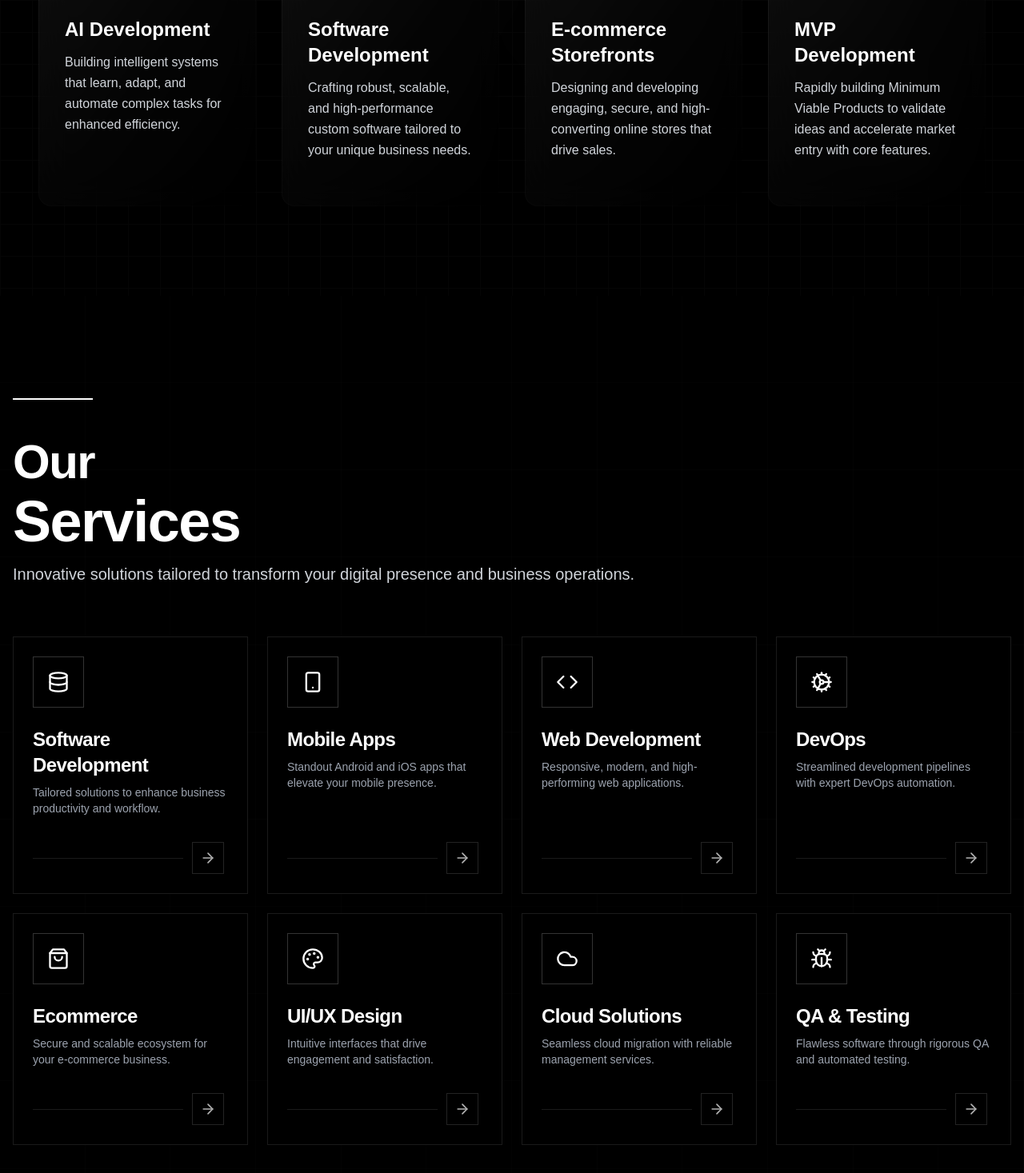
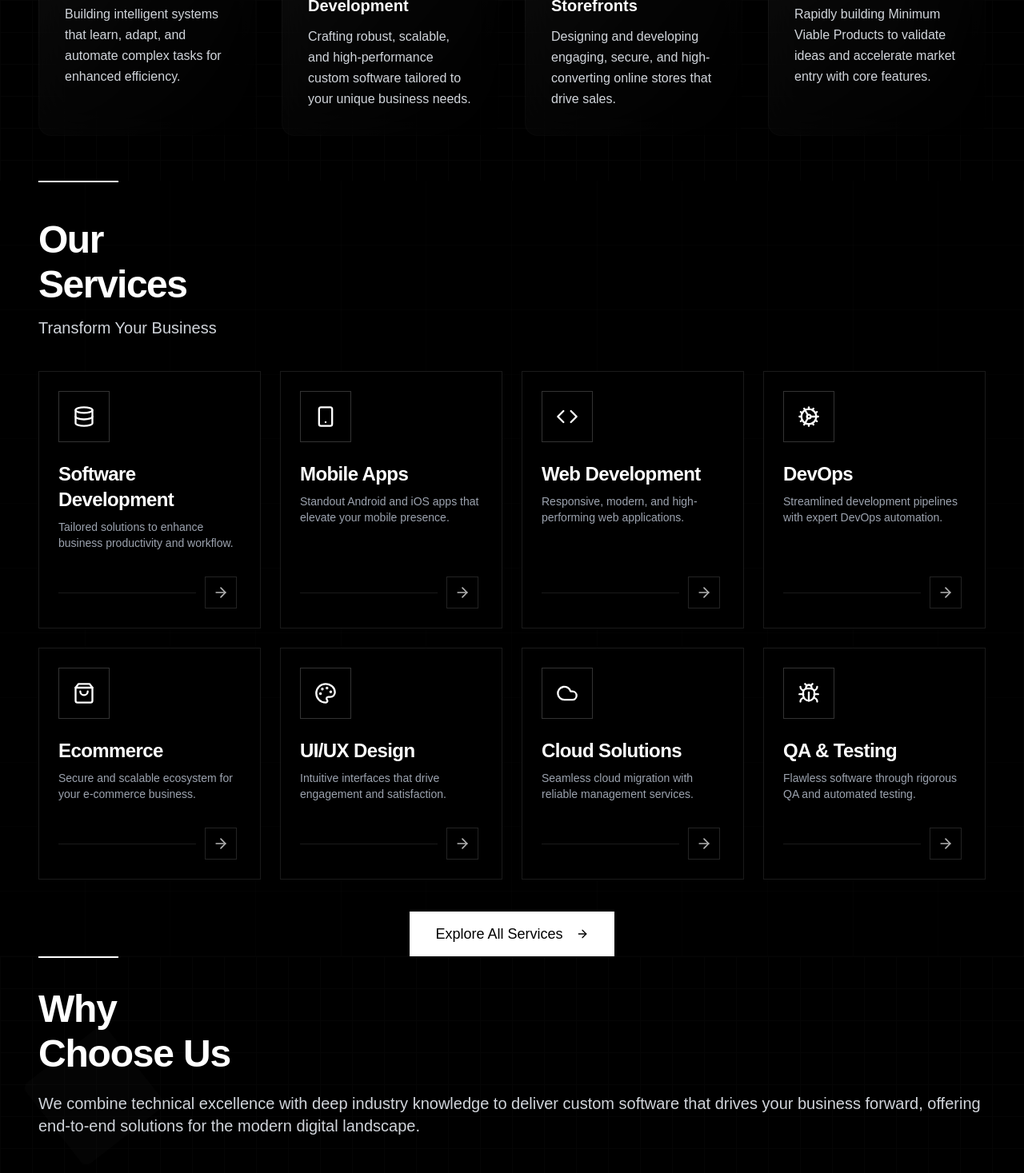
Before and after one commit to muhammadalizkhan/asyncdev.ai, a Next.js app: page / in a window 1280 px wide. Shown: the part 1330-2797 px from the top of the page at 80% size. Built offline with nearby package versions, Linux system fonts and the light colour scheme.

Commit message:
feat main page development

```diff
--- a/src/app/Our-Expertise/ourExperties.tsx
+++ b/src/app/Our-Expertise/ourExperties.tsx
@@ -16,12 +16,12 @@ const expertiseAreas = [
     icon: Code2,
   },
   {
-    title: "E-commerce Storefronts",
+    title: "eCommerce Storefronts",
     description: "Designing and developing engaging, secure, and high-converting online stores that drive sales.",
     icon: Store,
   },
   {
-    title: "MVP Development",
+    title: "MVPs Development",
     description:
       "Rapidly building Minimum Viable Products to validate ideas and accelerate market entry with core features.",
     icon: Lightbulb,
@@ -57,7 +57,7 @@ export default function OurExpertise() {
 
   return (
     <motion.section
-      className="relative bg-black py-20 lg:py-28 overflow-hidden"
+      className="relative bg-black py-10 lg:py-14 overflow-hidden"
       initial="hidden"
       whileInView="visible"
       viewport={{ once: true, margin: "-100px" }}
@@ -119,7 +119,7 @@ export default function OurExpertise() {
       </div>
 
       <div className="relative mx-auto max-w-7xl px-6 sm:px-8 lg:px-12">
-        <div className="text-center mb-16 lg:mb-20">
+        <div className="mb-16 lg:mb-20">
           <motion.div
             initial={{ opacity: 0, y: 20 }}
             whileInView={{ opacity: 1, y: 0 }}
@@ -164,14 +164,14 @@ export default function OurExpertise() {
                            transition-all duration-500 ease-out"
               >
                 <div className="relative z-10 h-full rounded-2xl bg-black/40 backdrop-blur-xl p-8 flex flex-col justify-between">
-                  <div className="mb-6">
+                  <div>
                     <div
-                      className="w-16 h-16 rounded-md bg-white/[0.1] border border-white/20 flex items-center justify-center mb-6
+                      className="w-16 h-16 round-md bg-white/[0.1] border border-white/20 flex items-center justify-center mb-6
                                     group-hover:bg-white/[0.18] group-hover:border-white/30 transition-all duration-300"
                     >
                       <IconComponent className="w-8 h-8 text-white group-hover:text-gray-100 transition-colors duration-300" />
                     </div>
-                    <h3 className="text-2xl font-bold text-white mb-3 group-hover:text-gray-100 transition-colors duration-300">
+                    <h3 className="text-xl font-bold text-white mb-3 group-hover:text-gray-100 transition-colors duration-300">
                       {expertise.title}
                     </h3>
                     <p className="text-base text-gray-300 leading-relaxed font-light">{expertise.description}</p>
--- a/src/app/components/ChooseUs/ChooseUs.tsx
+++ b/src/app/components/ChooseUs/ChooseUs.tsx
@@ -1,60 +1,148 @@
 "use client"
-
-import { useState } from "react"
 import { motion } from "framer-motion"
-import { ArrowRight, Code, Cpu, Gem, Globe, Layers, Zap } from "lucide-react"
+import { ArrowRight, Code, Cpu, Gem, Layers, Zap, ShoppingBag } from "lucide-react"
 import { Button } from "@/components/ui/button"
 
 const features = [
   {
     icon: Layers,
     title: "Scalable Architecture",
-    description: "Future-proof systems designed to grow seamlessly with your business needs.",
+    description:
+      "Future-proof systems designed to grow seamlessly with your business needs, ensuring long-term stability and performance.",
+    path: "#", // Placeholder link
   },
   {
     icon: Zap,
     title: "Rapid Delivery",
-    description: "Efficient development processes ensuring quick time-to-market without compromising quality.",
+    description:
+      "Efficient development processes ensuring quick time-to-market without compromising quality or innovation.",
+    path: "#", // Placeholder link
   },
   {
     icon: Gem,
     title: "Quality Assurance",
-    description: "Rigorous testing methodologies ensuring robust, reliable, and secure software solutions.",
+    description:
+      "Rigorous testing methodologies ensuring robust, reliable, and secure software solutions from inception to deployment.",
+    path: "#", // Placeholder link
+  },
+  {
+    icon: Cpu,
+    title: "Advanced AI Integration",
+    description:
+      "Leveraging cutting-edge AI and machine learning to automate processes, provide intelligent insights, and drive innovation.",
+    path: "#", // Placeholder link
+  },
+  {
+    icon: Code,
+    title: "Custom Software Solutions",
+    description:
+      "Tailored software built from the ground up to meet your unique operational demands and strategic objectives.",
+    path: "#", // Placeholder link
+  },
+  {
+    icon: ShoppingBag,
+    title: "End-to-End E-commerce",
+    description:
+      "Building high-converting online stores with seamless user experiences, robust backend systems, and integrated marketing tools.",
+    path: "#", // Placeholder link
   },
 ]
 
-const generateGridLines = (count: number) => {
-  return Array.from({ length: count }).map((_, i) => i)
-}
-
 export default function ChooseUs() {
-  const [hoveredFeature, setHoveredFeature] = useState<number | null>(null)
-
-  const horizontalLines = generateGridLines(12)
-  const verticalLines = generateGridLines(12)
+  const sectionVariants = {
+    hidden: { opacity: 0, y: 50 },
+    visible: {
+      opacity: 1,
+      y: 0,
+      transition: {
+        duration: 0.8,
+        ease: "easeOut",
+        staggerChildren: 0.1,
+      },
+    },
+  }
+  const featureItemVariants = {
+    hidden: { opacity: 0, y: 30 },
+    visible: {
+      opacity: 1,
+      y: 0,
+      transition: {
+        duration: 0.6,
+        ease: [0.25, 0.46, 0.45, 0.94],
+      },
+    },
+  }
 
   return (
-    <section className="relative py-24 md:py-32 overflow-hidden bg-black text-white">
-      <div className="absolute inset-0 overflow-hidden">
-        <div className="h-full w-full grid grid-cols-12 opacity-15">
-          {verticalLines.map((i) => (
-            <div key={i} className="border-r border-white/10 h-full"></div>
-          ))}
+    <motion.section
+      className="relative py-0 overflow-hidden bg-black text-white" // Removed vertical padding
+      initial="hidden"
+      whileInView="visible"
+      viewport={{ once: true, margin: "-100px" }}
+      variants={sectionVariants}
+    >
+      {/* Dynamic Background Elements */}
+      <div className="absolute inset-0">
+        <div className="h-full w-full opacity-[0.02]">
+          <div className="h-full w-full bg-[linear-gradient(to_right,#ffffff_1px,transparent_1px),linear-gradient(to_bottom,#ffffff_1px,transparent_1px)] bg-[size:40px_40px]" />
         </div>
-        <div className="absolute top-0 left-0 h-full w-full grid grid-rows-12 opacity-15">
-          {horizontalLines.map((i) => (
-            <div key={i} className="border-b border-white/10 w-full"></div>
-          ))}
-        </div>
+        <motion.div
+          className="absolute top-1/4 left-1/4 w-96 h-96 bg-white/5 rounded-full blur-3xl opacity-10"
+          animate={{
+            scale: [1, 1.05, 1],
+            opacity: [0.1, 0.15, 0.1],
+          }}
+          transition={{ duration: 8, repeat: Number.POSITIVE_INFINITY, ease: "easeInOut" }}
+        />
+        <motion.div
+          className="absolute bottom-1/4 right-1/4 w-96 h-96 bg-white/5 rounded-full blur-3xl opacity-10"
+          animate={{
+            scale: [1, 1.05, 1],
+            opacity: [0.1, 0.15, 0.1],
+          }}
+          transition={{ duration: 8, repeat: Number.POSITIVE_INFINITY, ease: "easeInOut", delay: 0.5 }}
+        />
+      </div>
+      <div className="absolute inset-0 pointer-events-none">
+        <motion.div
+          className="absolute top-[10%] left-[5%] w-32 h-32 bg-white/5 rounded-lg rotate-45 backdrop-blur-xl"
+          animate={{
+            y: [0, 30, 0],
+            x: [0, -15, 0],
+            rotate: [45, 55, 45],
+            opacity: [0.15, 0.3, 0.15],
+          }}
+          transition={{ duration: 10, repeat: Number.POSITIVE_INFINITY, ease: "easeInOut" }}
+        />
+        <motion.div
+          className="absolute bottom-[15%] right-[8%] w-36 h-36 bg-white/5 rounded-full backdrop-blur-xl"
+          style={{ clipPath: "polygon(50% 0%, 0% 100%, 100% 100%)" }}
+          animate={{
+            y: [0, -35, 0],
+            x: [0, 20, 0],
+            rotate: [0, 15, 0],
+            opacity: [0.15, 0.3, 0.15],
+          }}
+          transition={{ duration: 12, repeat: Number.POSITIVE_INFINITY, ease: "easeInOut", delay: 1 }}
+        />
+        <motion.div
+          className="absolute top-1/2 right-[10%] w-28 h-28 bg-white/5 rounded-full backdrop-blur-xl"
+          animate={{
+            y: [0, 20, 0],
+            x: [0, -15, 0],
+            opacity: [0.12, 0.25, 0.12],
+          }}
+          transition={{ duration: 9, repeat: Number.POSITIVE_INFINITY, ease: "easeInOut", delay: 0.5 }}
+        />
       </div>
 
-      <div className="container relative z-10 px-4 mx-auto">
+      <div className="container relative z-10 mx-auto max-w-7xl px-6 sm:px-8 lg:px-12">
         <motion.div
           initial={{ opacity: 0, y: 20 }}
           whileInView={{ opacity: 1, y: 0 }}
           transition={{ duration: 0.5 }}
           viewport={{ once: true }}
-          className="flex flex-col items-start mb-16 md:mb-24 max-w-3xl"
+          className="flex flex-col items-start mb-12 md:mb-16 max-w-3xl" // Adjusted bottom margin
         >
           <motion.div
             initial={{ width: 0 }}
@@ -62,63 +150,49 @@ export default function ChooseUs() {
             transition={{ duration: 0.8, delay: 0.2 }}
             className="h-[2px] bg-white mb-6 md:mb-8 max-w-[100px]"
           />
-          <h2 className="text-4xl md:text-5xl font-bold tracking-tight lg:text-6xl mb-6">
-            <span className="block">Why</span>
-            <span className="block text-5xl sm:text-6xl md:text-7xl font-extrabold mt-2">Choose Us</span>
+          <h2 className="text-4xl lg:text-5xl font-bold tracking-tight mb-6">
+            <span className="block text-5xl sm:text-5xl md:text-5xl font-extrabold mt-2">Why</span>
+            <span className="block text-5xl sm:text-5xl md:text-5xl font-extrabold mt-2">Choose Us</span>
           </h2>
           <p className="text-lg md:text-xl text-gray-300 max-w-2xl">
             We combine technical excellence with deep industry knowledge to deliver custom software that drives your
-            business forward.
+            business forward, offering end-to-end solutions for the modern digital landscape.
           </p>
         </motion.div>
-
-        <div className="grid grid-cols-1 md:grid-cols-2 lg:grid-cols-3 gap-x-8 gap-y-16">
+        <div className="grid grid-cols-1 lg:grid-cols-2 gap-x-16 gap-y-12">
           {features.map((feature, index) => {
             const Icon = feature.icon
             return (
               <motion.div
                 key={index}
-                initial={{ opacity: 0, y: 20 }}
-                whileInView={{ opacity: 1, y: 0 }}
-                transition={{ duration: 0.5, delay: index * 0.1 }}
-                viewport={{ once: true }}
-                className="relative"
-                onMouseEnter={() => setHoveredFeature(index)}
-                onMouseLeave={() => setHoveredFeature(null)}
+                variants={featureItemVariants}
+                initial="hidden"
+                whileInView="visible"
+                viewport={{ once: true, margin: "-50px" }}
+                className="group relative"
               >
                 <div className="flex flex-col">
-                  <div className="flex items-center mb-6 group">
-                    <div className="w-12 h-12 border border-white/20 flex items-center justify-center mr-4 transition-colors duration-300 group-hover:border-white/40">
-                      <Icon className="w-6 h-6 text-white" />
+                  <div className="flex items-center mb-4">
+                    <div className="w-18 h-18 rounded-lg bg-white/5 flex items-center justify-center mr-6">
+                      {" "}
+                      {/* Larger icon container */}
+                      <Icon className="w-9 h-9 text-white" /> {/* Larger icon */}
                     </div>
-                    <h3 className="text-2xl font-bold">{feature.title}</h3>
+                    <h3 className="text-2xl font-bold text-white">{feature.title}</h3> {/* Adjusted font size */}
                   </div>
-
-                  <p className="text-gray-400 mb-4">{feature.description}</p>
-
-                  <motion.div
-                    animate={{
-                      x: hoveredFeature === index ? 5 : 0,
-                      opacity: hoveredFeature === index ? 1 : 0.7,
-                    }}
-                    transition={{ duration: 0.3 }}
-                    className="flex items-center text-white/70 hover:text-white transition-colors duration-300 cursor-pointer"
-                  >
-                    <span className="text-sm font-medium mr-2">Learn more</span>
-                    <ArrowRight className="w-4 h-4" />
-                  </motion.div>
+                  <p className="text-base text-gray-400 mb-6 leading-relaxed">{feature.description}</p>{" "}
+                  {/* Adjusted font size */}
                 </div>
               </motion.div>
             )
           })}
         </div>
-
         <motion.div
           initial={{ opacity: 0, y: 20 }}
           whileInView={{ opacity: 1, y: 0 }}
           viewport={{ once: true }}
           transition={{ duration: 0.5, delay: 0.3 }}
-          className="flex justify-center mt-20"
+          className="flex justify-center mt-12 md:mt-16" // Adjusted top margin
         >
           <Button className="bg-white text-black hover:bg-gray-200 rounded-none px-8 py-7 text-lg font-medium group">
             Start Your Project
@@ -126,6 +200,6 @@ export default function ChooseUs() {
           </Button>
         </motion.div>
       </div>
-    </section>
+    </motion.section>
   )
 }
--- a/src/app/components/ServiceComponent/ServiceComponent.tsx
+++ b/src/app/components/ServiceComponent/ServiceComponent.tsx
@@ -60,7 +60,6 @@ const services = [
   },
 ]
 
-// Generate grid background lines
 const generateGridLines = (count: number) => {
   return Array.from({ length: count }).map((_, i) => i)
 }
@@ -70,7 +69,6 @@ const ServiceCard = ({ service, index }: { service: (typeof services)[0]; index:
   const shouldReduceMotion = useReducedMotion()
   const [isHovered, setIsHovered] = useState(false)
 
-  // Optimized animations
   const variants = {
     hidden: { opacity: 0, y: 20 },
     visible: {
@@ -117,7 +115,6 @@ const ServiceCard = ({ service, index }: { service: (typeof services)[0]; index:
             animate={{ opacity: isHovered ? 1 : 0 }}
             transition={{ duration: 0.3 }}
           />
-
           <div className="relative z-10 p-6 flex flex-col h-full">
             {/* Icon */}
             <div
@@ -128,13 +125,10 @@ const ServiceCard = ({ service, index }: { service: (typeof services)[0]; index:
             >
               <Icon className="w-7 h-7 text-white" />
             </div>
-
             <h3 className="mb-2 text-2xl font-semibold tracking-tight text-white transition-colors group-hover:text-white">
               {service.title}
             </h3>
-
             <p className="text-sm text-gray-400 mb-8">{service.description}</p>
-
             {/* Arrow - now part of the layout flow */}
             <div className="mt-auto flex justify-between items-center">
               <div className="h-[1px] bg-white/10 flex-grow mr-4 transition-all duration-300 group-hover:bg-white/30"></div>
@@ -156,7 +150,6 @@ const ServiceCard = ({ service, index }: { service: (typeof services)[0]; index:
   )
 }
 
-// Memoize the service card component
 const MemoizedServiceCard = React.memo(ServiceCard)
 
 export default function ServicesSection() {
@@ -164,25 +157,22 @@ export default function ServicesSection() {
   const shouldReduceMotion = useReducedMotion()
   const containerRef = useRef<HTMLDivElement>(null)
 
-  // Memoize the grid layout class
   const gridLayoutClass = useMemo(
     () => cn("grid gap-6", isMobile ? "grid-cols-1 sm:grid-cols-2" : "grid-cols-2 md:grid-cols-3 lg:grid-cols-4"),
     [isMobile],
   )
 
-  // Grid lines
   const horizontalLines = generateGridLines(12)
   const verticalLines = generateGridLines(12)
 
   return (
     <motion.section
       ref={containerRef}
-      className="relative py-20 md:py-32 overflow-hidden bg-black text-white"
+      className="relative py-0 overflow-hidden bg-black text-white" // Removed vertical padding
       initial={{ opacity: 0 }}
       animate={{ opacity: 1 }}
       transition={{ duration: 0.5 }}
     >
-      {/* Grid background */}
       <div className="absolute inset-0 overflow-hidden">
         <div className="h-full w-full grid grid-cols-12 opacity-15">
           {verticalLines.map((i) => (
@@ -195,10 +185,11 @@ export default function ServicesSection() {
           ))}
         </div>
       </div>
-
-      <div className="container relative z-10 px-4 mx-auto">
+      <div className="container relative z-10 px-6 sm:px-8 lg:px-12 mx-auto max-w-7xl">
+        {" "}
+        {/* Ensured max-w-7xl */}
         <motion.div
-          className="flex flex-col items-start mb-12 md:mb-16 space-y-4"
+          className="flex flex-col items-start mb-8 md:mb-10 space-y-4" // Reduced bottom margin
           initial="hidden"
           whileInView="visible"
           viewport={{ once: true }}
@@ -215,9 +206,8 @@ export default function ServicesSection() {
             initial={{ width: 0 }}
             animate={{ width: "40%" }}
             transition={{ duration: 0.8, delay: 0.2 }}
-            className="h-[2px] bg-white mb-6 md:mb-8 max-w-[100px]"
+            className="h-[2px] bg-white mb-4 md:mb-6 max-w-[100px]"
           />
-
           <motion.h2
             initial={{ opacity: 0, y: 20 }}
             whileInView={{ opacity: 1, y: 0 }}
@@ -225,10 +215,9 @@ export default function ServicesSection() {
             transition={{ duration: 0.5 }}
             className="text-4xl md:text-5xl font-bold tracking-tight lg:text-6xl"
           >
-            <span className="block">Our</span>
-            <span className="block text-5xl sm:text-6xl md:text-7xl font-extrabold mt-2">Services</span>
+            <span className="block text-5xl sm:text-5xl md:text-5xl font-extrabold mt-2">Our</span>
+            <span className="block text-5xl sm:text-5xl md:text-5xl font-extrabold mt-2">Services</span>
           </motion.h2>
-
           <motion.p
             initial={{ opacity: 0, y: 20 }}
             whileInView={{ opacity: 1, y: 0 }}
@@ -236,10 +225,9 @@ export default function ServicesSection() {
             transition={{ duration: 0.5, delay: 0.2 }}
             className="max-w-2xl text-lg md:text-xl text-gray-300"
           >
-            Innovative solutions tailored to transform your digital presence and business operations.
+            Transform Your Business
           </motion.p>
         </motion.div>
-
         <div className="relative">
           <div className={gridLayoutClass}>
             {services.map((service, index) => (
@@ -247,9 +235,8 @@ export default function ServicesSection() {
             ))}
           </div>
         </div>
-
         <motion.div
-          className="flex justify-center mt-12 md:mt-16"
+          className="flex justify-center mt-8 md:mt-10" // Reduced top margin
           initial={{ opacity: 0, y: 20 }}
           whileInView={{ opacity: 1, y: 0 }}
           viewport={{ once: true }}
```
Also changed, not shown: src/app/components/ChooseUs/ChooseUs.css (deleted).
